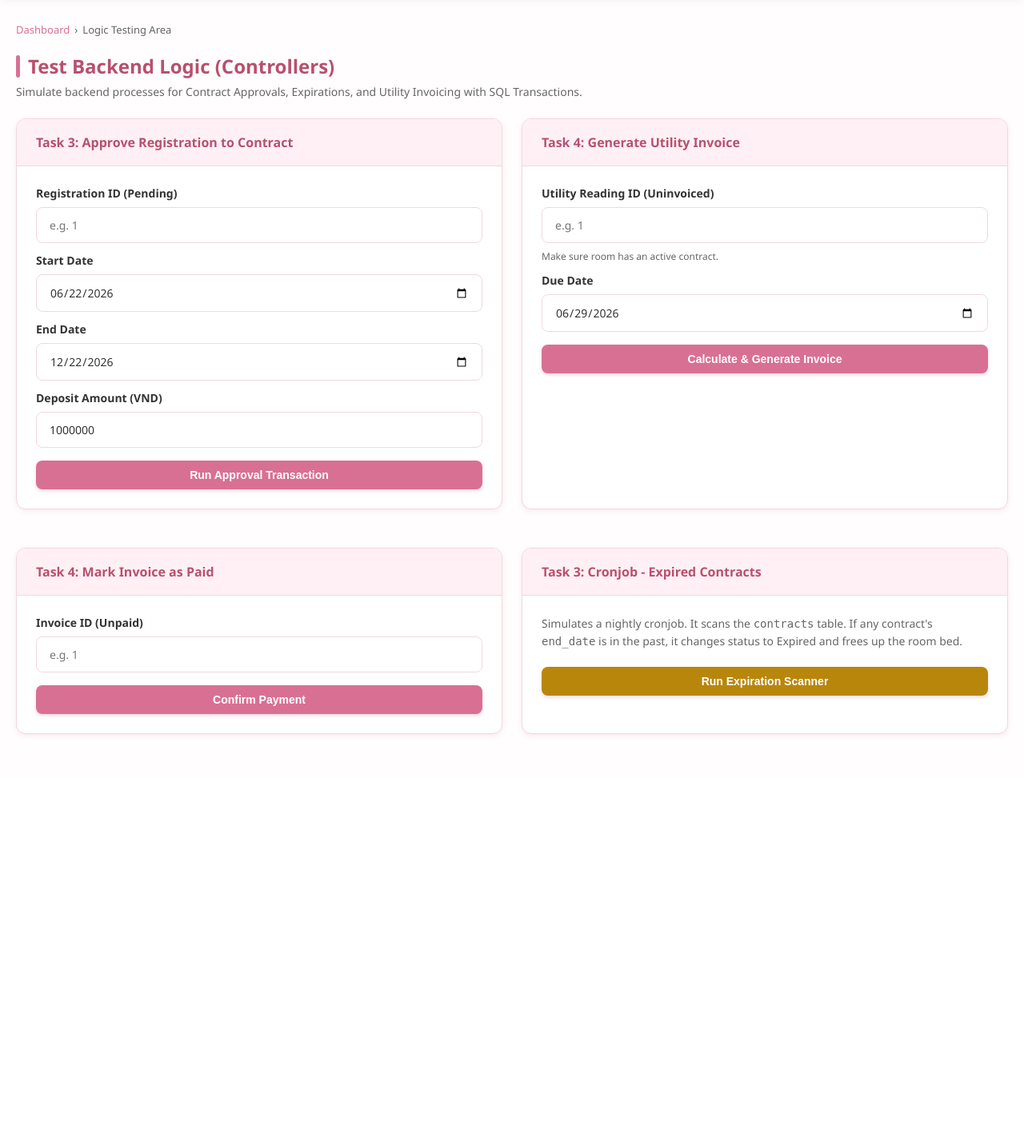
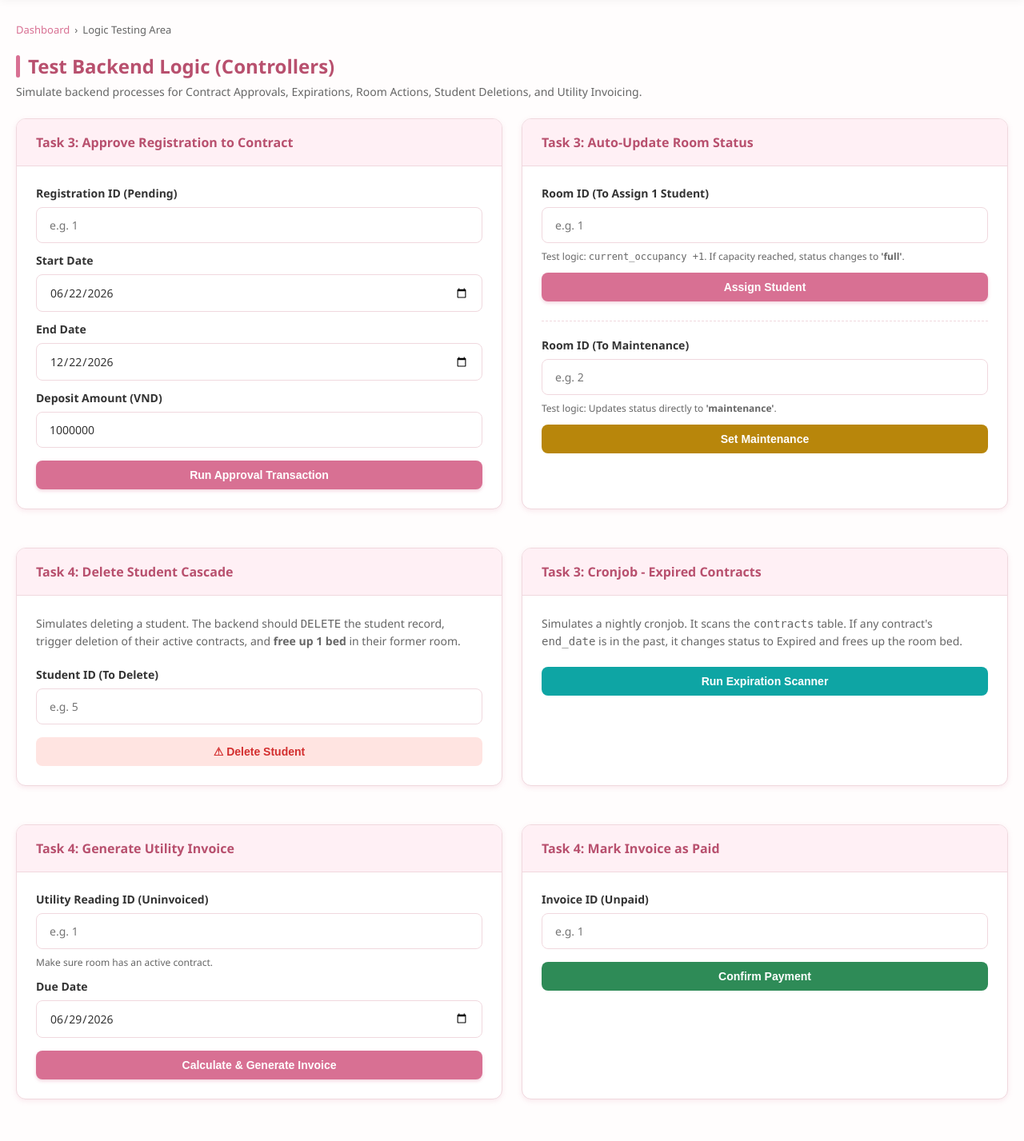
Before and after one commit to Hlh2207/Dormitory_Manager_HKT, a PHP site: page /LogicTestingDemo.php in a window 1280 px wide. Shown: the part 64-1491 px from the top of the page at 80% size. Before the commit the page ends 984 px from the top, so only its background shows below. Run offline with PHP 8.4, Linux system fonts and the light colour scheme.

Commit message:
Chỉnh file Logic -My

```diff
--- a/ktx/LogicTestingDemo.php
+++ b/ktx/LogicTestingDemo.php
@@ -4,6 +4,8 @@
 // ============================================================
 require_once __DIR__ . '/ContractController.php';
 require_once __DIR__ . '/InvoiceController.php';
+require_once __DIR__ . '/RoomController.php';      // <-- Thêm mới: Task 3
+require_once __DIR__ . '/StudentController.php';   // <-- Thêm mới: Task 4
 
 $host = 'localhost'; $db = 'campus_final'; $user = 'root'; $pass = '';
 try {
@@ -13,8 +15,12 @@ try {
     ]);
 } catch (PDOException $e) { die('DB Connection Failed.'); }
 
+// Khởi tạo các Controllers
 $contractController = new ContractController($pdo);
 $invoiceController  = new InvoiceController($pdo);
+$roomController     = new RoomController($pdo);
+$studentController  = new StudentController($pdo);
+
 $message = null;
 
 if ($_SERVER['REQUEST_METHOD'] === 'POST') {
@@ -28,6 +34,27 @@ if ($_SERVER['REQUEST_METHOD'] === 'POST') {
             $end   = $_POST['end_date'];
             $dep   = (float)$_POST['deposit'];
             $message = $contractController->approveRegistration($regId, $start, $end, $dep);
+            break;
+
+        // --- TEST TASK 3 (MỚI): XẾP PHÒNG / AUTO-FULL ---
+        case 'assign_room':
+            $roomId = (int)$_POST['room_id'];
+            // Vui lòng đổi "assignStudentToRoom" thành tên hàm thực tế bạn viết
+            $message = $roomController->assignStudentToRoom($roomId);
+            break;
+
+        // --- TEST TASK 3 (MỚI): BẢO TRÌ PHÒNG ---
+        case 'set_maintenance':
+            $roomId = (int)$_POST['room_id'];
+            // Vui lòng đổi "setRoomMaintenance" thành tên hàm thực tế bạn viết
+            $message = $roomController->setRoomMaintenance($roomId);
+            break;
+
+        // --- TEST TASK 4 (MỚI): XÓA SINH VIÊN (CASCADE) ---
+        case 'delete_student':
+            $studentId = (int)$_POST['student_id'];
+            // Vui lòng đổi "deleteStudent" thành tên hàm thực tế bạn viết
+            $message = $studentController->deleteStudent($studentId);
             break;
 
         // --- TEST TASK 3: QUÉT HẾT HẠN ---
@@ -56,11 +83,11 @@ include 'header.php';
 
 <main class="page">
     <div class="breadcrumb">
-        <a href="DashboardView.php">Dashboard</a> <span>›</span> <span>Logic Testing Area</span>
+        <a href="index.php">Dashboard</a> <span>›</span> <span>Logic Testing Area</span>
     </div>
 
     <h1 class="page-title">Test Backend Logic (Controllers)</h1>
-    <p class="page-desc">Simulate backend processes for Contract Approvals, Expirations, and Utility Invoicing with SQL Transactions.</p>
+    <p class="page-desc">Simulate backend processes for Contract Approvals, Expirations, Room Actions, Student Deletions, and Utility Invoicing.</p>
 
     <?php if ($message): ?>
     <div class="alert <?= $message['success'] ? 'alert-success' : 'alert-error' ?>">
@@ -97,6 +124,63 @@ include 'header.php';
         </div>
 
         <div class="card">
+            <div class="card-header"><h2>Task 3: Auto-Update Room Status</h2></div>
+            <div class="card-body">
+                <form method="POST" style="margin-bottom: 24px;">
+                    <input type="hidden" name="action" value="assign_room">
+                    <div class="form-group" style="margin-bottom:12px;">
+                        <label class="form-label">Room ID (To Assign 1 Student)</label>
+                        <input type="number" name="room_id" class="form-control" required placeholder="e.g. 1">
+                        <div class="form-hint">Test logic: <code>current_occupancy +1</code>. If capacity reached, status changes to <b>'full'</b>.</div>
+                    </div>
+                    <button type="submit" class="btn btn-primary" style="width:100%; justify-content:center">Assign Student</button>
+                </form>
+
+                <hr style="border:none; border-top:1px dashed var(--border); margin: 20px 0;">
+
+                <form method="POST">
+                    <input type="hidden" name="action" value="set_maintenance">
+                    <div class="form-group" style="margin-bottom:12px;">
+                        <label class="form-label">Room ID (To Maintenance)</label>
+                        <input type="number" name="room_id" class="form-control" required placeholder="e.g. 2">
+                        <div class="form-hint">Test logic: Updates status directly to <b>'maintenance'</b>.</div>
+                    </div>
+                    <button type="submit" class="btn" style="width:100%; justify-content:center; background:var(--yellow); color:#fff; border:none; font-weight:bold;">Set Maintenance</button>
+                </form>
+            </div>
+        </div>
+
+        <div class="card">
+            <div class="card-header"><h2>Task 4: Delete Student Cascade</h2></div>
+            <div class="card-body">
+                <form method="POST">
+                    <input type="hidden" name="action" value="delete_student">
+                    <p style="font-size:14px; color:var(--muted); margin-bottom:20px; line-height:1.6">
+                        Simulates deleting a student. The backend should <code>DELETE</code> the student record, trigger deletion of their active contracts, and <b>free up 1 bed</b> in their former room.
+                    </p>
+                    <div class="form-group" style="margin-bottom:16px;">
+                        <label class="form-label">Student ID (To Delete)</label>
+                        <input type="number" name="student_id" class="form-control" required placeholder="e.g. 5">
+                    </div>
+                    <button type="submit" class="btn btn-danger" style="width:100%; justify-content:center; border:none;">⚠ Delete Student</button>
+                </form>
+            </div>
+        </div>
+
+        <div class="card">
+            <div class="card-header"><h2>Task 3: Cronjob - Expired Contracts</h2></div>
+            <div class="card-body">
+                <form method="POST">
+                    <input type="hidden" name="action" value="scan_expired">
+                    <p style="font-size:14px; color:var(--muted); margin-bottom:20px; line-height:1.6">
+                        Simulates a nightly cronjob. It scans the <code>contracts</code> table. If any contract's <code>end_date</code> is in the past, it changes status to Expired and frees up the room bed.
+                    </p>
+                    <button type="submit" class="btn" style="width:100%; justify-content:center; background:var(--blue); color:#fff; font-weight:bold; border:none;">Run Expiration Scanner</button>
+                </form>
+            </div>
+        </div>
+
+        <div class="card">
             <div class="card-header"><h2>Task 4: Generate Utility Invoice</h2></div>
             <div class="card-body">
                 <form method="POST">
@@ -124,20 +208,7 @@ include 'header.php';
                         <label class="form-label">Invoice ID (Unpaid)</label>
                         <input type="number" name="invoice_id" class="form-control" required placeholder="e.g. 1">
                     </div>
-                    <button type="submit" class="btn btn-primary" style="width:100%; justify-content:center">Confirm Payment</button>
-                </form>
-            </div>
-        </div>
-
-        <div class="card">
-            <div class="card-header"><h2>Task 3: Cronjob - Expired Contracts</h2></div>
-            <div class="card-body">
-                <form method="POST">
-                    <input type="hidden" name="action" value="scan_expired">
-                    <p style="font-size:14px; color:var(--muted); margin-bottom:20px; line-height:1.6">
-                        Simulates a nightly cronjob. It scans the <code>contracts</code> table. If any contract's <code>end_date</code> is in the past, it changes status to Expired and frees up the room bed.
-                    </p>
-                    <button type="submit" class="btn btn-primary" style="width:100%; justify-content:center; background:var(--yellow); color:#fff">Run Expiration Scanner</button>
+                    <button type="submit" class="btn" style="width:100%; justify-content:center; background:var(--green); color:#fff; font-weight:bold; border:none;">Confirm Payment</button>
                 </form>
             </div>
         </div>
```
